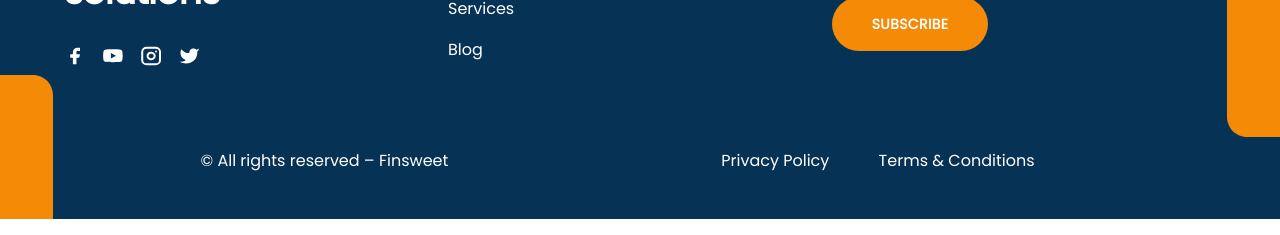
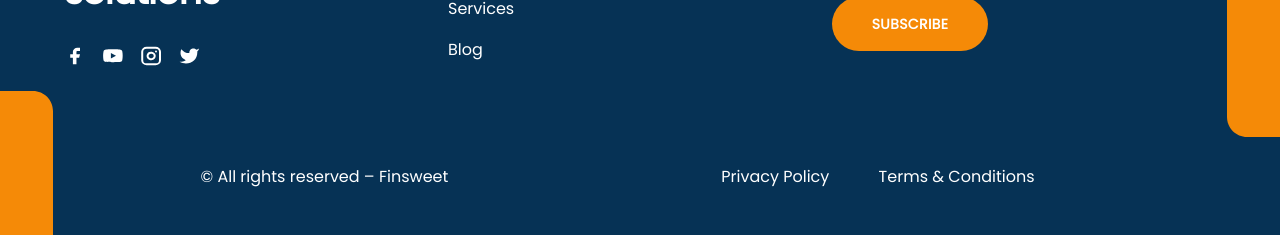
Before and after one commit to Tayibb/React_task_2, a React (Create React App) app: page / in a window 1280 px wide. Shown: the part 5798-6033 px from the top of the page. Built offline with nearby package versions, Linux system fonts and the light colour scheme.

Commit message:
button bg hide

```diff
--- a/src/components/common/Footer.js
+++ b/src/components/common/Footer.js
@@ -84,7 +84,7 @@ const Footer = () => {
                         </Box>
                     </Grid>
                 </Grid>
-                <Box sx={{ display: "flex", flexDirection: { xs: "column-reverse", md: "row" }, justifyContent: { xs: "center", lg: "space-around", xl: "space-between" }, pt: 10 }}>
+                <Box sx={{ display: "flex", flexDirection: { xs: "column-reverse", md: "row" }, justifyContent: { xs: "center", lg: "space-around", xl: "space-between" }, pt: 12 }}>
                     <Typography sx={{ textAlign: { xs: "center", lg: "left" }, pt: { xs: 2, md: 0 } }} className="poppins" variant="h5">
                         © All rights reserved – Finsweet
                     </Typography>
--- a/src/styles/Home/Companies.scss
+++ b/src/styles/Home/Companies.scss
@@ -35,6 +35,9 @@
             span{
                 margin-left: 12px;
             }
+        }
+        .card_btn:hover{
+            background-color: transparent;
         }
     }
 }
--- a/src/styles/Home/Tab.scss
+++ b/src/styles/Home/Tab.scss
@@ -60,6 +60,9 @@
                 margin-left: 12px;
             }
         }
+        .tab_btn:hover{
+            background: transparent;
+        }
     }
 }
 
```
Also changed, not shown: src/components/Home/Tab.js (line endings or trailing spaces), src/index.css (line endings or trailing spaces).
